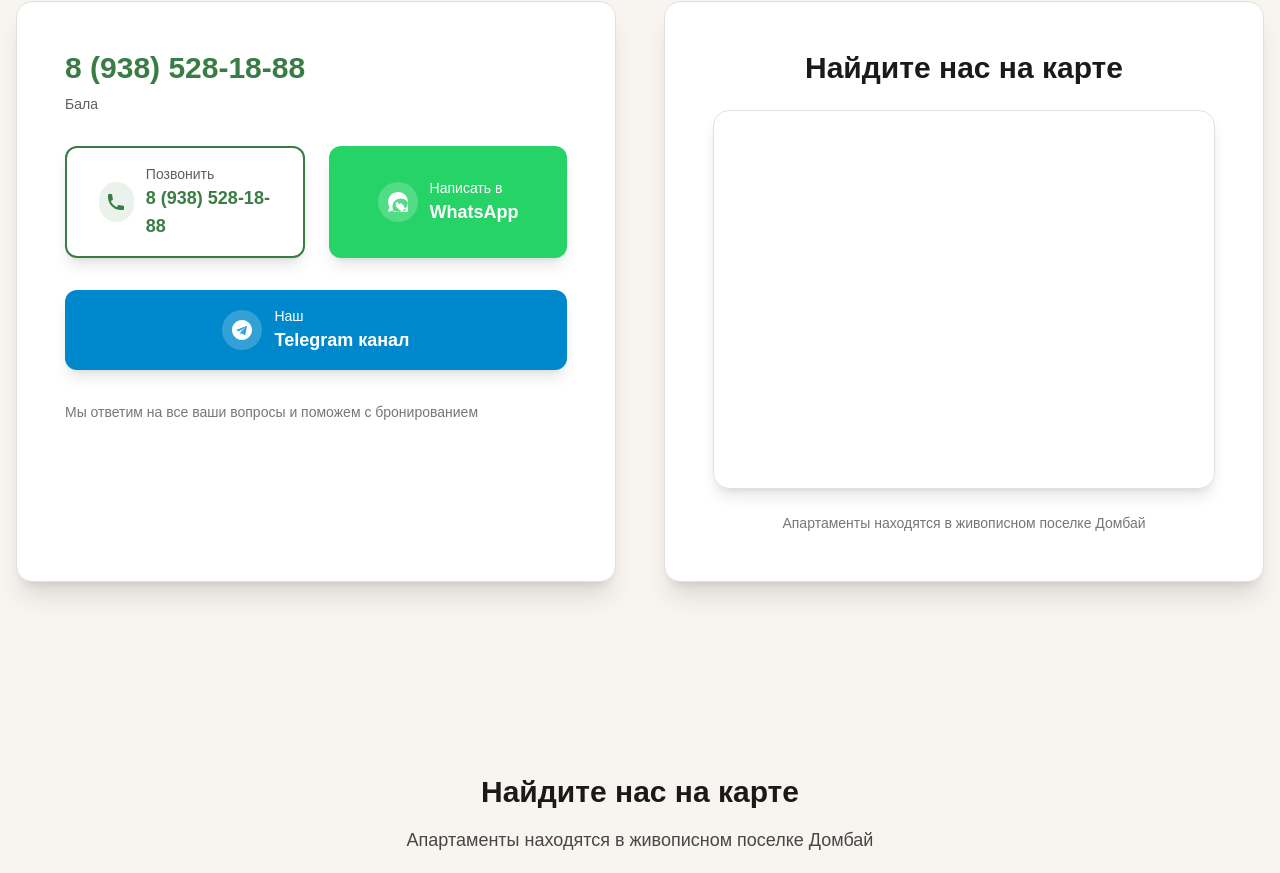
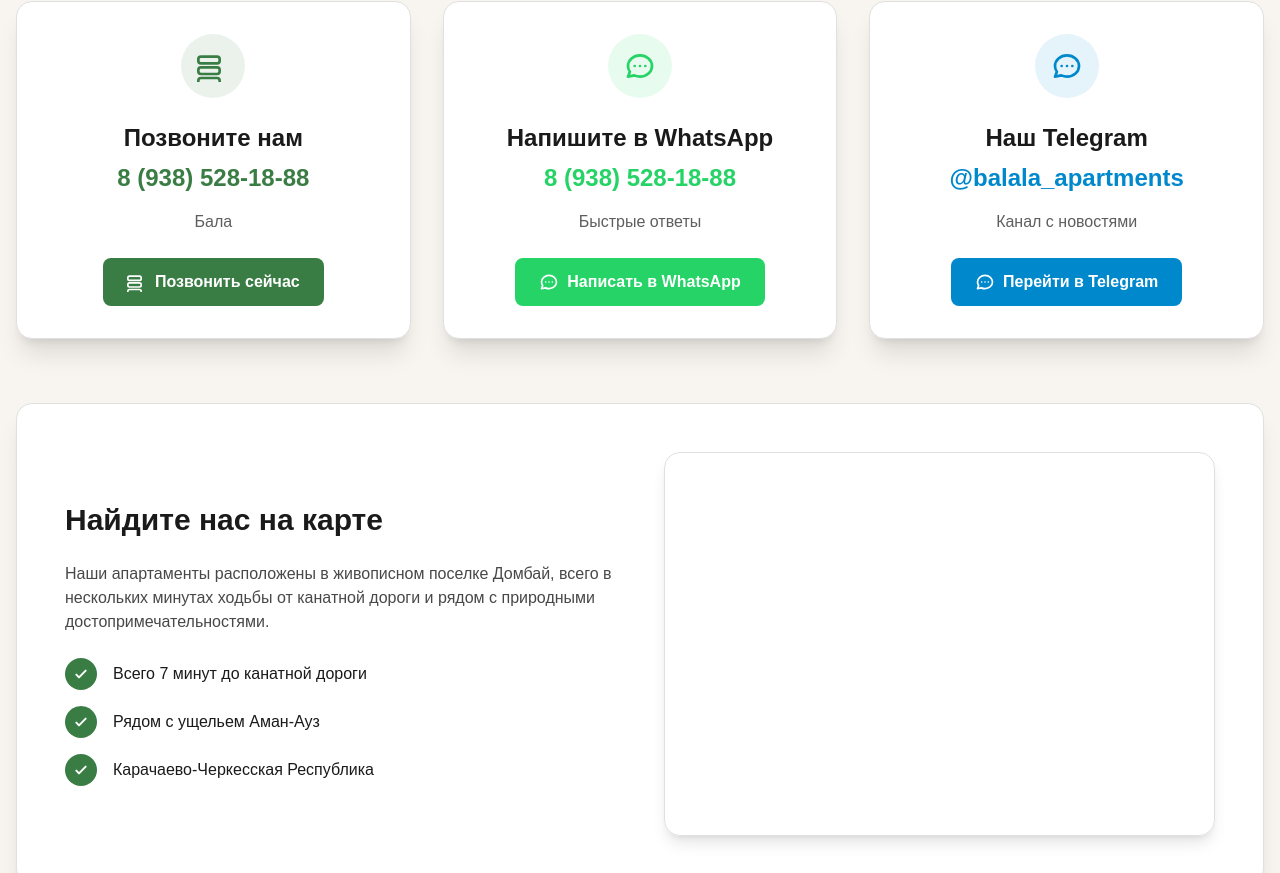
Before and after one commit to Biaslan-git/apartments-landing, a Next.js app: page / in a window 1280 px wide. Shown: the part 6913-7786 px from the top of the page. Built offline with nearby package versions, Linux system fonts and the light colour scheme.

Commit message:
feat(contacts): финальная версия

```diff
--- a/app/page.tsx
+++ b/app/page.tsx
@@ -18,7 +18,7 @@
       <AdditionalAmenities />
       <LocationAndAttractions />
       <ContactSection />
-      <MapSection />
+      {/* <MapSection /> */}
       <HouseRules />
     </main>
   );
--- a/components/ContactSection.tsx
+++ b/components/ContactSection.tsx
@@ -11,96 +11,131 @@
     <div className="py-16 px-4 bg-[#F8F5F0]">
       <div className="max-w-7xl mx-auto">
         <div className="text-center mb-16">
-          <h2 className="text-2xl sm:text-3xl md:text-4xl font-bold text-[#1A1A1A] mb-4 max-w-full">
-            Готовы забронировать апартаменты?
+          <h2 className="text-3xl md:text-4xl font-bold text-[#1A1A1A] mb-4 max-w-full">
+            Готовы к незабываемому отдыху?
           </h2>
-          <p className="text-base sm:text-lg md:text-xl text-[#1A1A1A]/80 max-w-full mx-auto">
-            Свяжитесь с нами прямо сейчас, чтобы забронировать ваш отдых в Домбае
+          <p className="text-lg md:text-xl text-[#1A1A1A]/80 max-w-3xl mx-auto">
+            Свяжитесь с нами и забронируйте ваш идеальный отпуск в Домбае
           </p>
         </div>
 
-        <div className="grid lg:grid-cols-2 gap-12 mb-16">
-          <div className="bg-white rounded-2xl shadow-xl p-8 md:p-12 border border-[#E0E0E0]">
-            <div className="mb-8">
-              <div className="text-xl sm:text-2xl md:text-3xl font-bold text-[#3A7D44] mb-2">8 (938) 528-18-88</div>
-              <p className="text-sm md:text-[#1A1A1A]/70">Бала</p>
+        <div className="grid lg:grid-cols-3 gap-8 mb-16">
+          {/* Карточка телефона */}
+          <div className="bg-white rounded-2xl shadow-xl p-8 border border-[#E0E0E0] text-center transform transition duration-300 hover:scale-105">
+            <div className="w-16 h-16 bg-[#3A7D44]/10 rounded-full flex items-center justify-center mx-auto mb-6">
+              <svg xmlns="http://www.w3.org/2000/svg" className="h-8 w-8 text-[#3A7D44]" fill="none" viewBox="0 0 24 24" stroke="currentColor">
+                <path strokeLinecap="round" strokeLinejoin="round" strokeWidth={2} d="M3 5h12a2 2 0 012 2v1a2 2 0 01-2 2H3a2 2 0 01-2-2V7a2 2 0 012-2zM3 13h12a2 2 0 012 2v1a2 2 0 01-2 2H3a2 2 0 01-2-2v-1a2 2 0 012-2zm0 8h12a2 2 0 012 2v1a2 2 0 01-2 2H3a2 2 0 01-2-2v-1a2 2 0 012-2z" />
+              </svg>
+            </div>
+            <h3 className="text-2xl font-bold text-[#1A1A1A] mb-2">Позвоните нам</h3>
+            <div className="text-2xl font-bold text-[#3A7D44] mb-4">8 (938) 528-18-88</div>
+            <p className="text-[#1A1A1A]/70 mb-6">Бала</p>
+            <a
+              href={`tel:${phoneNumber}`}
+              className="bg-[#3A7D44] hover:bg-[#2E6A3A] text-white font-bold py-3 px-6 rounded-lg transition duration-300 inline-flex items-center justify-center gap-2"
+            >
+              <svg xmlns="http://www.w3.org/2000/svg" className="h-5 w-5" fill="none" viewBox="0 0 24 24" stroke="currentColor">
+                <path strokeLinecap="round" strokeLinejoin="round" strokeWidth={2} d="M3 5h12a2 2 0 012 2v1a2 2 0 01-2 2H3a2 2 0 01-2-2V7a2 2 0 012-2zM3 13h12a2 2 0 012 2v1a2 2 0 01-2 2H3a2 2 0 01-2-2v-1a2 2 0 012-2zm0 8h12a2 2 0 012 2v1a2 2 0 01-2 2H3a2 2 0 01-2-2v-1a2 2 0 012-2z" />
+              </svg>
+              Позвонить сейчас
+            </a>
           </div>
 
-            <div className="flex flex-col sm:flex-row justify-center gap-6 mb-8">
-              <a
-                href={`tel:${phoneNumber}`}
-                className="bg-white text-gray-900 font-bold py-4 px-8 rounded-xl transition duration-300 flex items-center justify-center gap-3 w-full shadow-lg hover:shadow-xl transform hover:-translate-y-1 border-2 border-[#3A7D44]"
-              >
-                <div className="w-10 h-10 bg-[#3A7D44]/10 rounded-full flex items-center justify-center">
-                  <svg xmlns="http://www.w3.org/2000/svg" className="h-5 w-5 text-[#3A7D44]" viewBox="0 0 20 20" fill="currentColor">
-                    <path d="M2 3a1 1 0 011-1h2.153a1 1 0 01.986.836l.74 4.435a1 1 0 01-.54 1.06l-1.548.773a11.037 11.037 0 006.105 6.105l.774-1.548a1 1 0 011.059-.54l4.435.74a1 1 0 01.836.986V17a1 1 0 01-1 1h-2C7.82 18 2 12.18 2 5V3z" />
+          {/* Карточка WhatsApp */}
+          <div className="bg-white rounded-2xl shadow-xl p-8 border border-[#E0E0E0] text-center transform transition duration-300 hover:scale-105">
+            <div className="w-16 h-16 bg-[#25D366]/10 rounded-full flex items-center justify-center mx-auto mb-6">
+              <svg xmlns="http://www.w3.org/2000/svg" className="h-8 w-8 text-[#25D366]" fill="none" viewBox="0 0 24 24" stroke="currentColor">
+                <path strokeLinecap="round" strokeLinejoin="round" strokeWidth={2} d="M8 12h.01M12 12h.01M16 12h.01M21 12c0 4.418-4.03 8-9 8a9.863 9.863 0 01-4.255-.949L3 20l1.395-3.72C3.512 15.042 3 13.574 3 12c0-4.418 4.03-8 9-8s9 3.582 9 8z" />
               </svg>
             </div>
-                <div className="flex flex-col items-start">
-                  <span className="text-sm font-normal text-[#1A1A1A]/70">Позвонить</span>
-                  <span className="text-lg font-bold text-[#3A7D44]">{phoneNumber.replace(/(\d{1})(\d{3})(\d{3})(\d{2})(\d{2})/, '$1 ($2) $3-$4-$5')}</span>
-                </div>
-              </a>
-
+            <h3 className="text-2xl font-bold text-[#1A1A1A] mb-2">Напишите в WhatsApp</h3>
+            <div className="text-2xl font-bold text-[#25D366] mb-4">8 (938) 528-18-88</div>
+            <p className="text-[#1A1A1A]/70 mb-6">Быстрые ответы</p>
             <a
               href={whatsappUrl}
               target="_blank"
               rel="noopener noreferrer"
-                className="bg-[#25D366] hover:bg-[#128C7E] text-white font-bold py-4 px-8 rounded-xl transition duration-300 flex items-center justify-center gap-3 w-full shadow-lg hover:shadow-xl transform hover:-translate-y-1"
+              className="bg-[#25D366] hover:bg-[#128C7E] text-white font-bold py-3 px-6 rounded-lg transition duration-300 inline-flex items-center justify-center gap-2"
             >
-                <div className="w-10 h-10 bg-white/20 rounded-full flex items-center justify-center">
-                  <svg xmlns="http://www.w3.org/2000/svg" className="h-5 w-5 text-white" viewBox="0 0 24 24" fill="currentColor">
-                    <path d="M17.472 14.382c-.297-.149-1.758-.867-2.03-.967-.273-.099-.471-.148-.67.15-.197.297-.767.966-.94 1.164-.173.199-.347.223-.644.075-.297-.15-.669-1.612-.916-2.207-.242-.579-.487-.5-.669-.51-.173-.008-.371-.01-.57-.01-.198 0-.52.074-.792.372-.272.297-1.04 1.016-1.04 2.479 0 1.462 1.065 2.875 1.213 3.074.149.198 2.096 3.2 5.077 4.487.709.306 1.262.489 1.694.625.712.227 1.36.195 1.871.118.571-.085 1.758-.719 2.006-1.413.248-.694.248-1.289.173-1.413-.074-.124-.272-.198-.57-.347m-5.421 7.403h-.004a9.87 9.87 0 01-5.031-1.378l-.361-.214-3.741.982.998-3.648-.235-.374a9.86 9.86 0 01-1.51-5.26c.001-5.45 4.436-9.884 9.888-9.884 2.64 0 5.122 1.03 6.988 2.898a9.825 9.825 0 012.893 6.994c-.003 5.45-4.437 9.884-9.885 9.884m8.413-18.297A11.815 11.815 0 0012.05 0C5.495 0 .16 5.335.157 11.892c0 2.096.547 4.142 1.588 5.945L.057 24l6.305-1.654a11.882 11.882 0 005.683 1.448h.005c6.554 0 11.89-5.335 11.893-11.893a11.821 11.821 0 00-3.46-8.432" />
+              <svg xmlns="http://www.w3.org/2000/svg" className="h-5 w-5" fill="none" viewBox="0 0 24 24" stroke="currentColor">
+                <path strokeLinecap="round" strokeLinejoin="round" strokeWidth={2} d="M8 12h.01M12 12h.01M16 12h.01M21 12c0 4.418-4.03 8-9 8a9.863 9.863 0 01-4.255-.949L3 20l1.395-3.72C3.512 15.042 3 13.574 3 12c0-4.418 4.03-8 9-8s9 3.582 9 8z" />
               </svg>
-                </div>
-                <div className="flex flex-col items-start">
-                  <span className="text-sm font-normal">Написать в</span>
-                  <span className="text-lg font-bold">WhatsApp</span>
-                </div>
+              Написать в WhatsApp
             </a>
           </div>
 
-            <div className="mb-8">
+          {/* Карточка Telegram */}
+          <div className="bg-white rounded-2xl shadow-xl p-8 border border-[#E0E0E0] text-center transform transition duration-300 hover:scale-105">
+            <div className="w-16 h-16 bg-[#0088cc]/10 rounded-full flex items-center justify-center mx-auto mb-6">
+              <svg xmlns="http://www.w3.org/2000/svg" className="h-8 w-8 text-[#0088cc]" fill="none" viewBox="0 0 24 24" stroke="currentColor">
+                <path strokeLinecap="round" strokeLinejoin="round" strokeWidth={2} d="M8 12h.01M12 12h.01M16 12h.01M21 12c0 4.418-4.03 8-9 8a9.863 9.863 0 01-4.255-.949L3 20l1.395-3.72C3.512 15.042 3 13.574 3 12c0-4.418 4.03-8 9-8s9 3.582 9 8z" />
+              </svg>
+            </div>
+            <h3 className="text-2xl font-bold text-[#1A1A1A] mb-2">Наш Telegram</h3>
+            <div className="text-2xl font-bold text-[#0088cc] mb-4">@balala_apartments</div>
+            <p className="text-[#1A1A1A]/70 mb-6">Канал с новостями</p>
             <a
               href={telegramUrl}
               target="_blank"
               rel="noopener noreferrer"
-                className="bg-[#0088cc] hover:bg-[#0077b3] text-white font-bold py-4 px-8 rounded-xl transition duration-300 flex items-center justify-center gap-3 w-full shadow-lg hover:shadow-xl transform hover:-translate-y-1"
+              className="bg-[#0088cc] hover:bg-[#0077b3] text-white font-bold py-3 px-6 rounded-lg transition duration-300 inline-flex items-center justify-center gap-2"
             >
-                <div className="w-10 h-10 bg-white/20 rounded-full flex items-center justify-center">
-                  <svg xmlns="http://www.w3.org/2000/svg" className="h-5 w-5 text-white" viewBox="0 0 24 24" fill="currentColor">
-                    <path d="M12 0c-6.627 0-12 5.373-12 12s5.373 12 12 12 12-5.373 12-12-5.373-12-12-12zm5.894 8.221l-1.97 9.28c-.145.658-.537.818-1.084.508l-3-2.21-1.447 1.394c-.14.141-.259.259-.374.261l.213-3.053 5.56-5.022c.24-.213-.054-.334-.373-.121l-6.869 4.326-2.96-.924c-.64-.203-.658-.64.136-.954l11.566-4.458c.538-.196 1.006.128.832.941z"/>
+              <svg xmlns="http://www.w3.org/2000/svg" className="h-5 w-5" fill="none" viewBox="0 0 24 24" stroke="currentColor">
+                <path strokeLinecap="round" strokeLinejoin="round" strokeWidth={2} d="M8 12h.01M12 12h.01M16 12h.01M21 12c0 4.418-4.03 8-9 8a9.863 9.863 0 01-4.255-.949L3 20l1.395-3.72C3.512 15.042 3 13.574 3 12c0-4.418 4.03-8 9-8s9 3.582 9 8z" />
+              </svg>
+              Перейти в Telegram
+            </a>
+          </div>
+        </div>
+
+        <div className="bg-white rounded-2xl p-8 md:p-12 shadow-xl border border-[#E0E0E0]">
+          <div className="grid lg:grid-cols-2 gap-12 items-center">
+            <div>
+              <h3 className="text-2xl md:text-3xl font-bold text-[#1A1A1A] mb-6 max-w-full">
+                Найдите нас на карте
+              </h3>
+              <p className="text-[#1A1A1A]/80 mb-6">
+                Наши апартаменты расположены в живописном поселке Домбай, всего в нескольких минутах
+                ходьбы от канатной дороги и рядом с природными достопримечательностями.
+              </p>
+              <div className="space-y-4">
+                <div className="flex items-center">
+                  <div className="w-8 h-8 rounded-full bg-[#3A7D44] flex items-center justify-center mr-4 flex-shrink-0">
+                    <svg className="w-4 h-4 text-white" fill="none" stroke="currentColor" viewBox="0 0 24 24" xmlns="http://www.w3.org/2000/svg">
+                      <path strokeLinecap="round" strokeLinejoin="round" strokeWidth="3" d="M5 13l4 4L19 7"></path>
                     </svg>
                   </div>
-                <div className="flex flex-col items-start">
-                  <span className="text-sm font-normal">Наш</span>
-                  <span className="text-lg font-bold">Telegram канал</span>
+                  <span className="text-[#1A1A1A]">Всего 7 минут до канатной дороги</span>
                 </div>
-              </a>
+                <div className="flex items-center">
+                  <div className="w-8 h-8 rounded-full bg-[#3A7D44] flex items-center justify-center mr-4 flex-shrink-0">
+                    <svg className="w-4 h-4 text-white" fill="none" stroke="currentColor" viewBox="0 0 24 24" xmlns="http://www.w3.org/2000/svg">
+                      <path strokeLinecap="round" strokeLinejoin="round" strokeWidth="3" d="M5 13l4 4L19 7"></path>
+                    </svg>
                   </div>
-
-            <p className="text-xs sm:text-sm text-[#1A1A1A]/60 mt-6">
-              Мы ответим на все ваши вопросы и поможем с бронированием
-            </p>
+                  <span className="text-[#1A1A1A]">Рядом с ущельем Аман-Ауз</span>
                 </div>
-
-          <div className="bg-white rounded-2xl shadow-xl p-8 md:p-12 border border-[#E0E0E0]">
-            <h3 className="text-xl sm:text-2xl md:text-3xl font-bold text-[#1A1A1A] mb-6 text-center max-w-full">
-              Найдите нас на карте
-            </h3>
-            <div className="relative w-full pb-[75%] rounded-2xl overflow-hidden shadow-lg border border-[#E0E0E0]">
+                <div className="flex items-center">
+                  <div className="w-8 h-8 rounded-full bg-[#3A7D44] flex items-center justify-center mr-4 flex-shrink-0">
+                    <svg className="w-4 h-4 text-white" fill="none" stroke="currentColor" viewBox="0 0 24 24" xmlns="http://www.w3.org/2000/svg">
+                      <path strokeLinecap="round" strokeLinejoin="round" strokeWidth="3" d="M5 13l4 4L19 7"></path>
+                    </svg>
+                  </div>
+                  <span className="text-[#1A1A1A]">Карачаево-Черкесская Республика</span>
+                </div>
+              </div>
+            </div>
+            <div className="relative h-96 rounded-2xl overflow-hidden shadow-lg border border-[#E0E0E0]">
               <iframe
                 src="https://yandex.ru/map-widget/v1/org/elitnyye_apartamenty_balala_/186668549633/?ll=41.618804%2C43.284853&utm_source=share&z=16&scroll=false"
-                className="absolute top-0 left-0 w-full h-full"
+                width="100%"
+                height="100%"
                 frameBorder="1"
                 allowFullScreen
-                style={{border: 'none'}}
+                style={{ position: 'absolute', border: 'none' }}
                 title="Карта апартаментов в Домбае"
               ></iframe>
             </div>
-            <p className="text-xs sm:text-sm text-[#1A1A1A]/60 mt-6 text-center">
-              Апартаменты находятся в живописном поселке Домбай
-            </p>
           </div>
         </div>
       </div>
```
Lines whose indentation alone changed are shown as unchanged.
